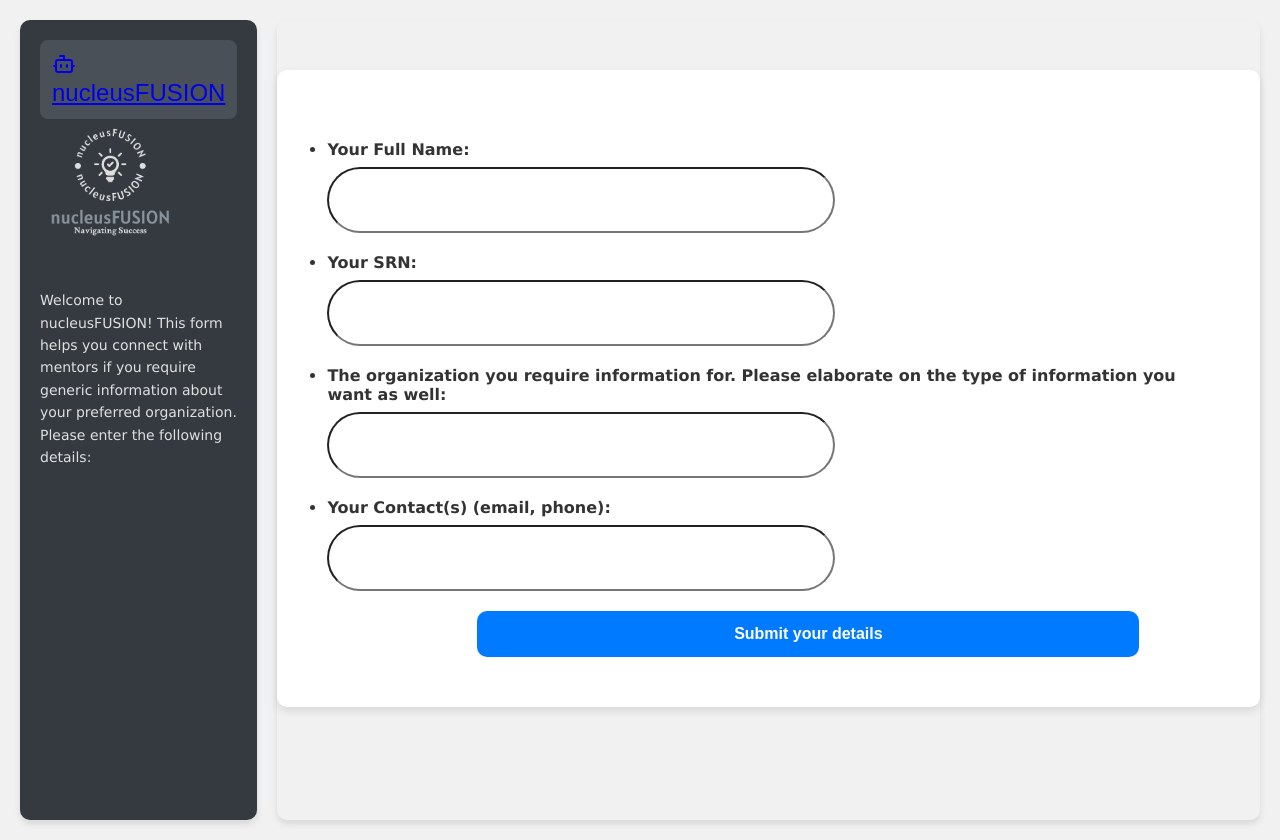
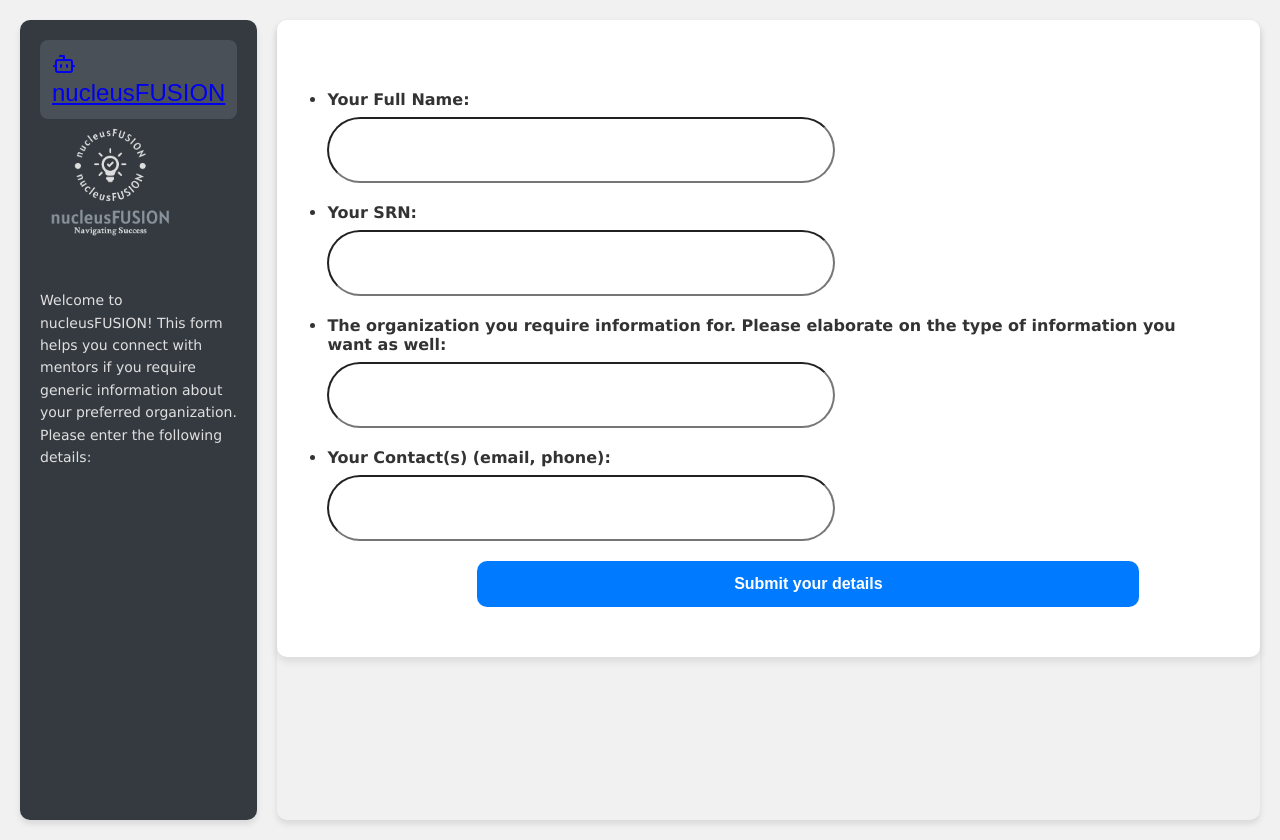
Before and after one commit to vm5/formreact2, a React (Create React App) app: page / in a window 1280 px wide. Built offline with nearby package versions, Linux system fonts and the light colour scheme.

Commit message:
Update App.css

```diff
--- a/src/App.css
+++ b/src/App.css
@@ -69,7 +69,8 @@ form {
   margin-left: 0;
   display: flex;
   flex-direction: column;
-  margin-top:50px;
+  margin-top:0;
+  margin-bottm:0;
 }
 
 label {
```
